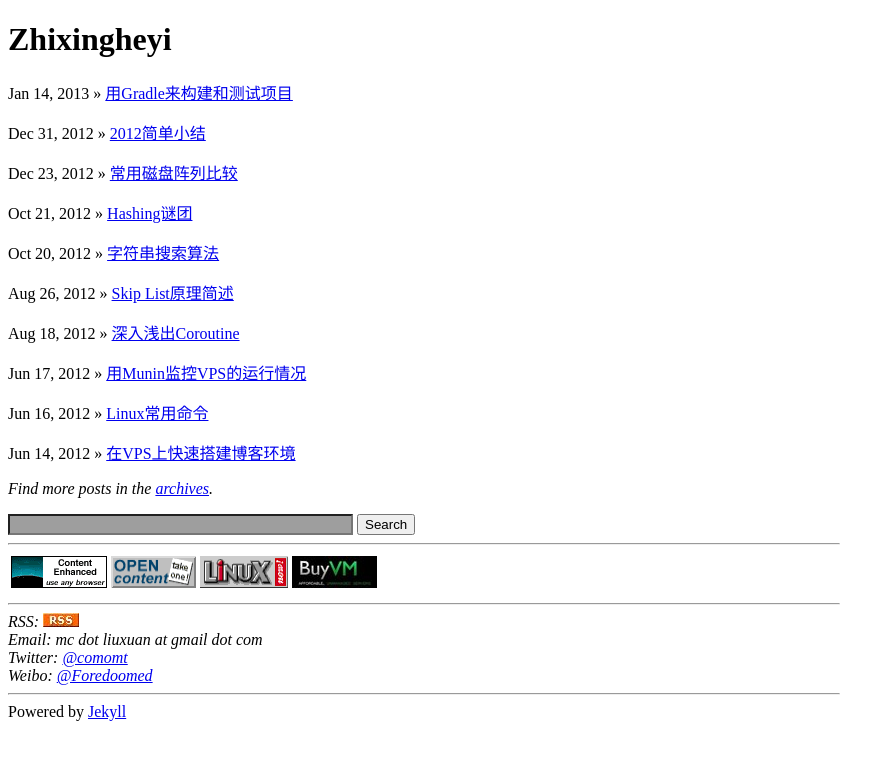
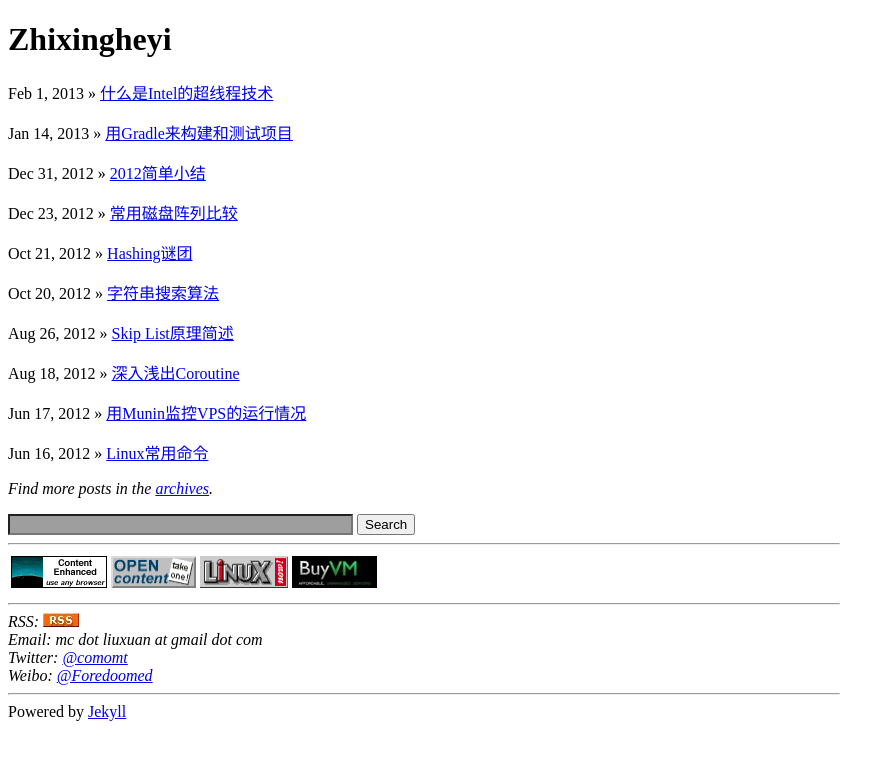
Before and after one commit to Foredoomed/foredoomed.org, a Jekyll site: the page built from index.html, in a window 1280 px wide, cut to the strip 0-760 px from the top of the page. Shown: the whole strip, without its empty margins (0-895 px from the left). Built offline with Jekyll 4.4.1, drawn with Linux system fonts in a browser that asks for light colours; Markdown is read by kramdown in place of the engine named in the settings; comment, search, counter and statistics services are not loaded; grey boxes are pictures that could not be loaded.

Commit message:
Change markdown parser to redcarpet

```diff
--- a/_config.yml
+++ b/_config.yml
@@ -3,4 +3,4 @@
 archive_dir: blog/archives
 destination: public
 
-markdown: kramdown
+markdown: redcarpet
--- /dev/null
+++ b/_posts/2013-02-01-what-is-hyper-threading.markdown
@@ -0,0 +1,6 @@
+---
+layout: post
+title: "什么是Intel的超线程技术"
+date: 2013-02-01 21:35
+---
+## 超线程技术的含义
```
